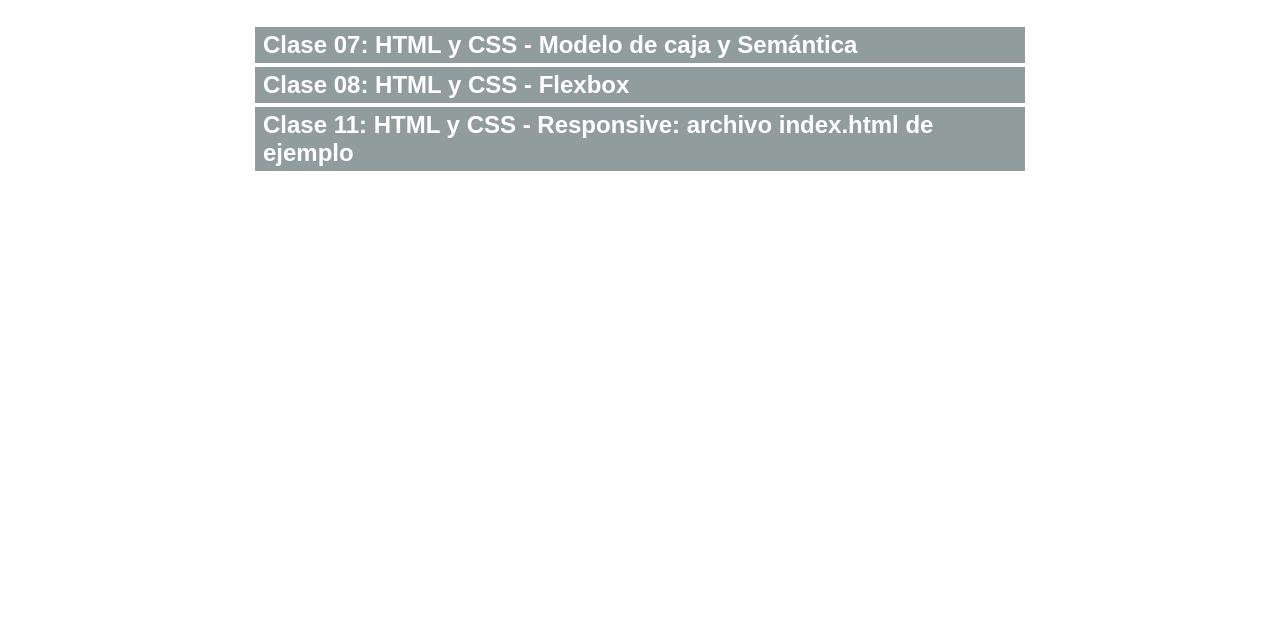
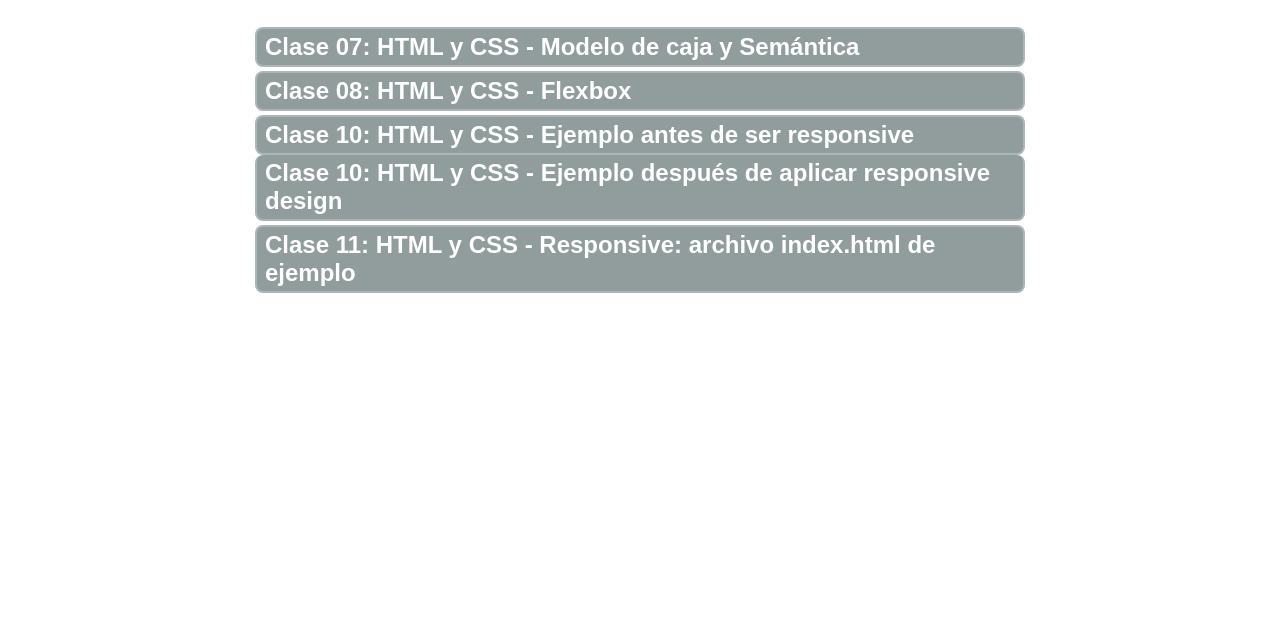
Before and after one commit to anibalDH/programacion1_2021_2C, a plain HTML site: page index.html in a window 1280 px wide. Shown: the part 72-711 px from the top of the page. Drawn offline with Linux system fonts and the light colour scheme; a web font is replaced by a local one.

Commit message:
programación 1 - UdeSA, ejemplos en clase

```diff
--- a/index.html
+++ b/index.html
@@ -32,6 +32,11 @@
 
       <li><a href="clase08/" target="_blank">Clase 08: HTML y CSS - Flexbox</a></li>
 
+      <li>
+        <a href="clase10/indexinicio.html" target="_blank">Clase 10: HTML y CSS - Ejemplo antes de ser responsive</a>
+        <a href="clase10/" target="_blank">Clase 10: HTML y CSS - Ejemplo después de aplicar responsive design</a>
+      </li>
+
       <li><a href="clase11-inicio/" target="_blank">Clase 11: HTML y CSS - Responsive: archivo index.html de ejemplo</a></li>
 
     </ul>
--- a/prog1.css
+++ b/prog1.css
@@ -90,6 +90,8 @@ ul li {
 ul li a {
   display: block;
   background: rgba(36, 60, 61, 0.5);
+  border: solid 2px rgba(255, 255, 255, 0.25);
+  border-radius: 8px;
   color: white;
   padding: 4px 8px;
   font-size: 150%;
@@ -98,6 +100,10 @@ ul li a {
   transition: all 1s ease;
 }
 
+ul li a:last-child:not(:only-child) {
+  border-top: none;
+}
+
 ul li a:hover {
   background: rgba(36, 60, 61, 0.95);
   transition: all .3s ease;
```
